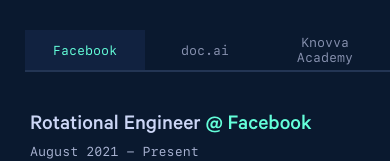
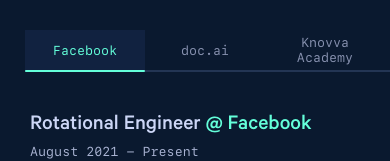
Before and after one commit to villacreses/personal-site-v2, a Next.js app: page / in a window 390 px wide. Shown: the part 1807-1968 px from the top of the page. Built offline with nearby package versions, Linux system fonts and the light colour scheme.

Commit message:
Create useMediaQuery; make highlight work on small screens

```diff
--- a/src/components/TabList.module.scss
+++ b/src/components/TabList.module.scss
@@ -98,16 +98,12 @@
   transition: transform 250ms cubic-bezier(0.645, 0.045, 0.355, 1) 0.1s;
 
   @media (max-width: 600px) {
-    display: none;
-    /*
     top: auto;
     bottom: 0;
     width: 100%;
     max-width: var(--tab-width);
     height: 2px;
     margin-left: 50px;
-    transform: translateX(calc(${({ activeTabId }) => activeTabId} * var(--tab-width)));
-    */
   }
 
   @media (max-width: 480px) {
--- a/src/components/TabList.tsx
+++ b/src/components/TabList.tsx
@@ -1,6 +1,7 @@
 import { FC, HTMLProps, useState, ComponentProps } from 'react';
 import Markdown from 'react-markdown';
 import styles from './TabList.module.scss';
+import useMediaQuery from '../hooks/useMediaQuery';
 
 type Content = {
   slug: string;
@@ -76,6 +77,10 @@
 const TabList: FC<TabListProps> = ({ contentList }) => {
   const [activeTab, setActiveTab] = useState(0);
 
+  const transform = useMediaQuery('(max-width: 600px)')
+    ? `translateX(calc(${activeTab} * var(--tab-width)))`
+    : `translateY(calc(${activeTab} * var(--tab-height)))`;
+
   return (
     <div className={styles.TabContainer}>
       <div role="tablist" aria-label="Work History">
@@ -91,9 +96,7 @@
         ))}
         <div
           className={styles.highlight}
-          style={{
-            transform: `translateY(calc(${activeTab} * var(--tab-height)))`
-          }}
+          style={{ transform }}
         />
       </div>
       <div data-containerfor="panels" >
--- /dev/null
+++ b/src/hooks/useMediaQuery.ts
@@ -0,0 +1,22 @@
+import { useState, useEffect, useRef } from 'react';
+
+const useMediaQuery = (query: string) => {
+  const [queryMatch, setQueryMatch] = useState(false);
+
+  const listener = (evt: MediaQueryListEvent) => {
+    setQueryMatch(evt.matches)
+  };
+
+  useEffect(() => {
+    const mediaQuery = window.matchMedia(query);
+    mediaQuery.addEventListener('change', listener);
+    setQueryMatch(mediaQuery.matches); // initial check
+    return () => {
+      mediaQuery.removeEventListener('change', listener);
+    }
+  }, [query])
+
+  return queryMatch;
+};
+
+export default useMediaQuery;
```
